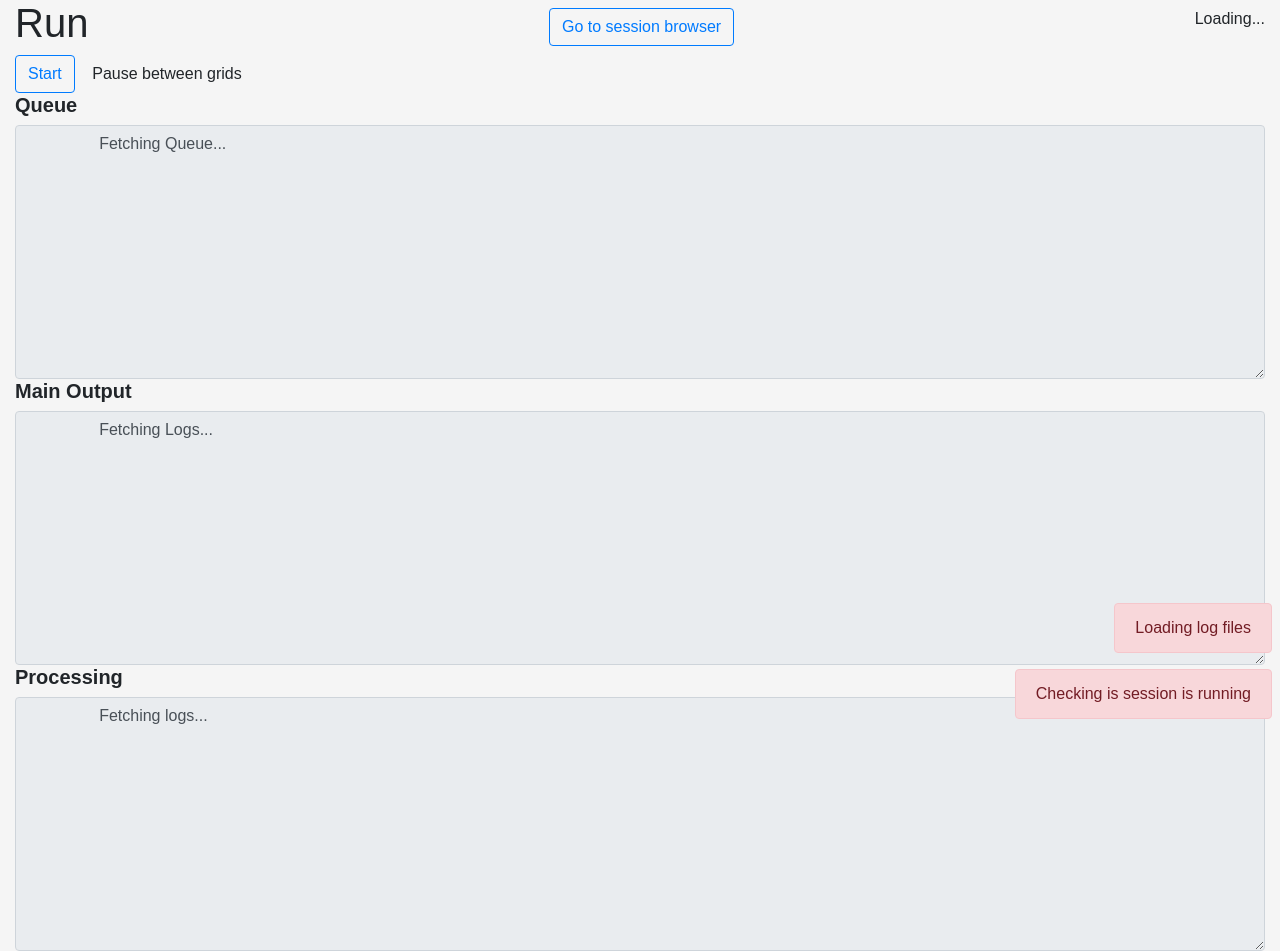
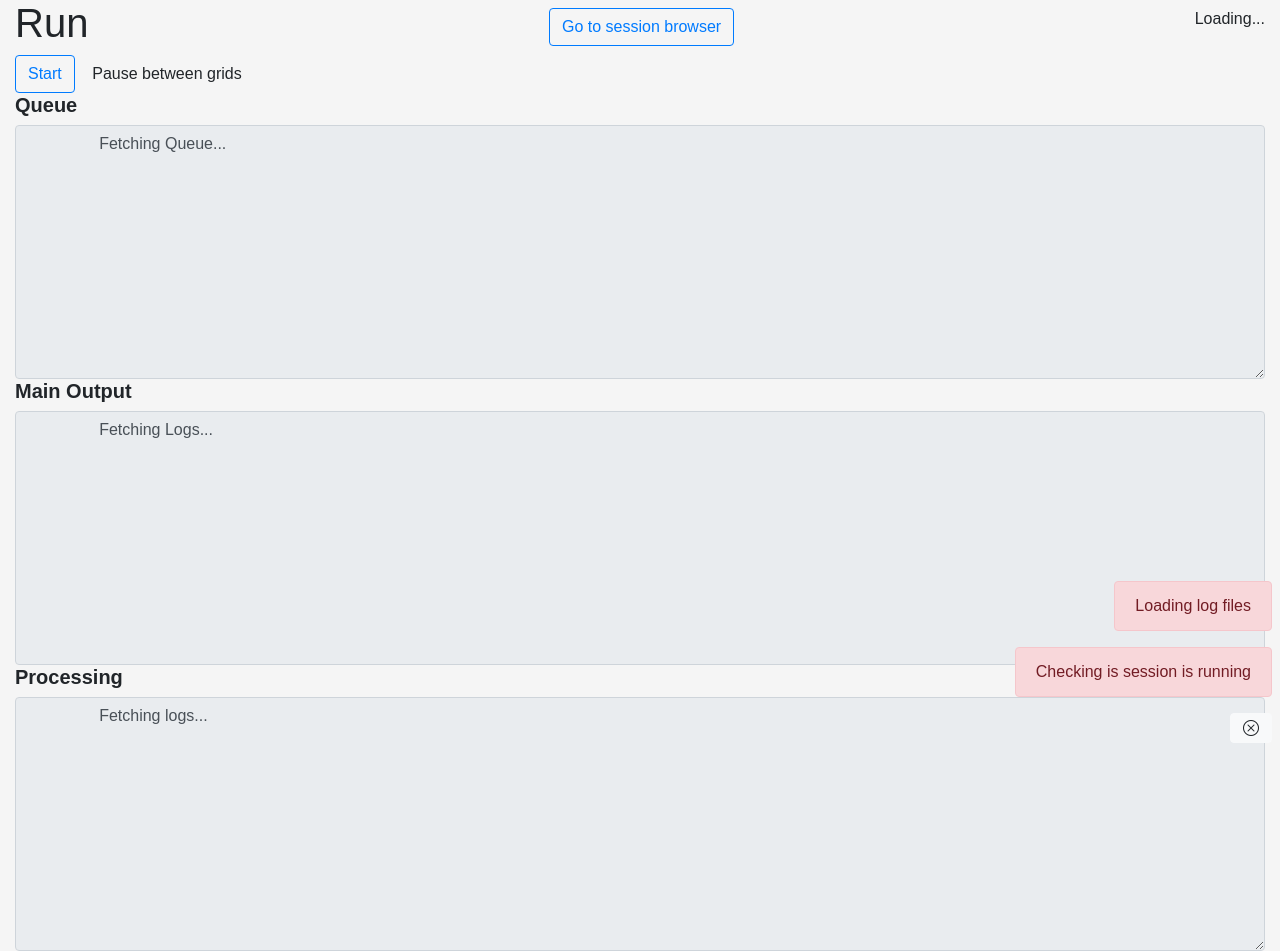
Before and after one commit to NIEHS/SmartScope, a Django app: template Smartscope/server/frontend/templates/autoscreenViewer/run_session.html in a window 1280 px wide. Shown: the part 57-1008 px from the top of the page. Run offline with Django 3.2, Linux system fonts and the light colour scheme; the template is opened without the code that fills it, so the values that code supplies are empty; some libraries are stand-ins or nearby versions.

Commit message:
Issue #97 solved

```diff
--- a/Smartscope/server/main/templates/base.html
+++ b/Smartscope/server/main/templates/base.html
@@ -63,8 +63,25 @@
 
 
     {% block content %}{% endblock content %}
-    <div id="loadingMessages" class="m-2 d-flex flex-column">
+    <div id="loadingMessagesContainer" class="">
+        <div id="loadingMessages" class="mx-2 d-flex flex-column">
+            <!-- <div class="notification d-inline-flex justify-content-end">
+                <div id="${id}" class="alert alert-primary fade show" role="alert">
+                    <span>${message}</span>
+                </div>
+            </div>
+            <div class="notification d-inline-flex justify-content-end">
+                <div id="${id}" class="alert mb-0 mt- alert-primary fade show" role="alert">
+                    <span>${message}</span>
+                </div>
+            </div> -->
+        </div>
+
+        <div class="mx-2 d-flex justify-content-end"><button id='clearAlerts' class="btn btn-light" data-toggle="tooltip" data-placement="left" title="Clear all alerts" onclick="$('#loadingMessages').html('')"><i class="bi bi-x-circle"></i></button></div>
+
     </div>
 
-
+<script>
+    $('#clearAlerts').tooltip();
+</script>
 {% block script %}{% endblock script %}
--- a/static/base.css
+++ b/static/base.css
@@ -131,7 +131,7 @@ body{
   font-family: sans-serif;
 }
 
-#loadingMessages {
+#loadingMessagesContainer {
   position: fixed;
   right: 0;
   bottom: 0;
--- a/static/base.js
+++ b/static/base.js
@@ -135,6 +135,7 @@ function arrayRemove(arr, value) {
 
 $("img[id$='_help']").tooltip();
 
+
 async function updateTarget(type, ids, key, new_value, useAPI = false) {
     console.log(`UPDATING ${type}, ${ids}, ${key} to ${new_value}`)
 
```
